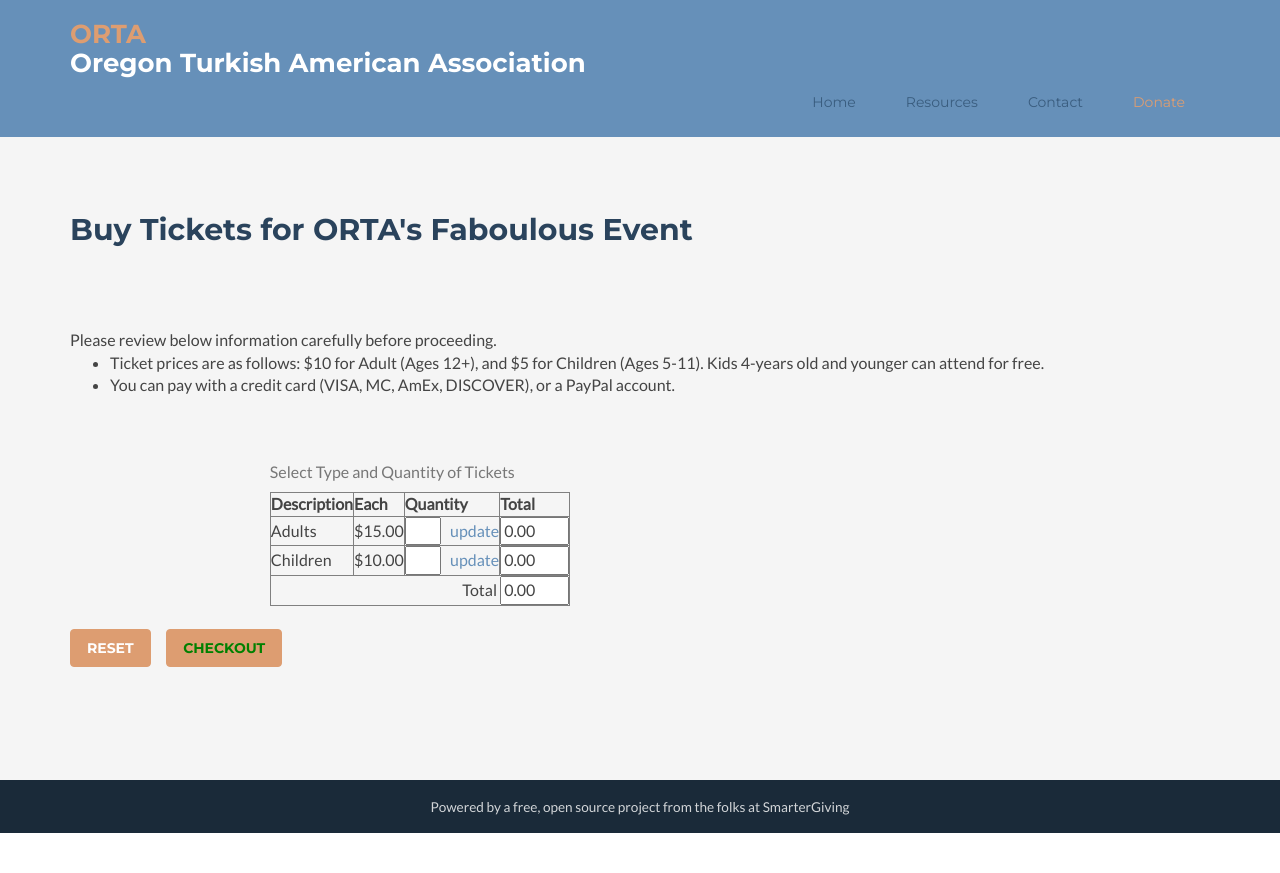
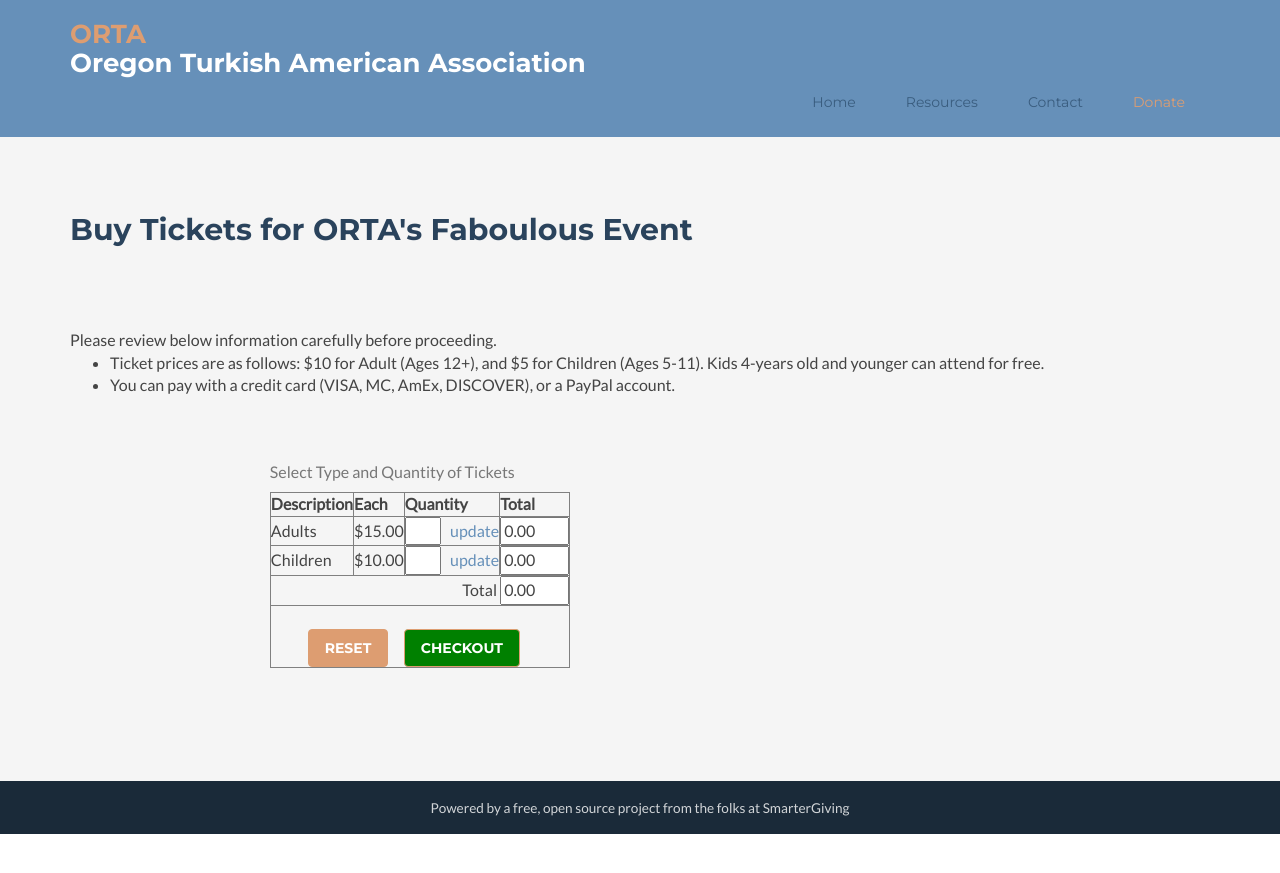
Before and after one commit to ortapdx/ortapdx.github.io, a Jekyll site: the page built from ppsample.html, in a window 1280 px wide. Shown: the top 873 px of the page. Built offline with Jekyll 4.4.1, drawn with Linux system fonts in a browser that asks for light colours; nearby versions of some CDN libraries; comment, search, counter and statistics services are not loaded.

Commit message:
Update ppsample.html

```diff
--- a/ppsample.html
+++ b/ppsample.html
@@ -112,7 +112,8 @@ layout: default
                   <input class="nbor" type="text" name="tot" size="6" value="0.00" />
                 </td>
               </tr>
-            </table>
+              <tr>
+                <td align="center" colspan="6">
                                 <br>
                   <input type    = "button"
                          value   = "Reset"
@@ -126,9 +127,13 @@ layout: default
                   <input type    = "button"
                          value   = "Checkout"
                          class   = "button btn btn-cta-secondary"
-                         style   = "color:green;"
+                         style   = "background-color:green;"
                          onclick = "SendCart ();" />
                   &nbsp; &nbsp;
+                  </td>
+              </tr>
+            </table>
+
              </div>
             </form>
             </div>
```
Lines whose indentation alone changed are shown as unchanged.
